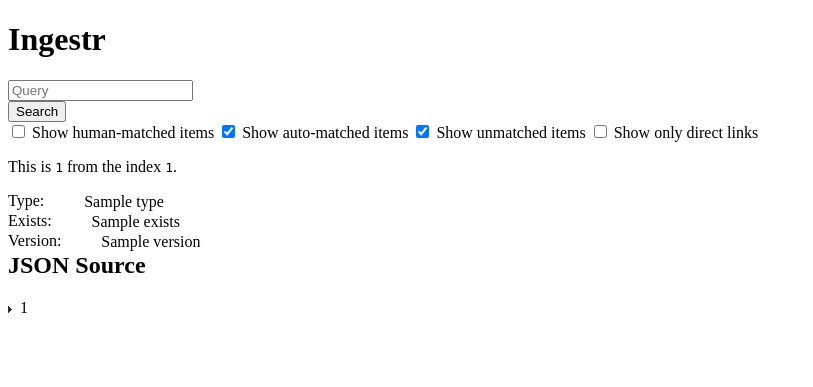
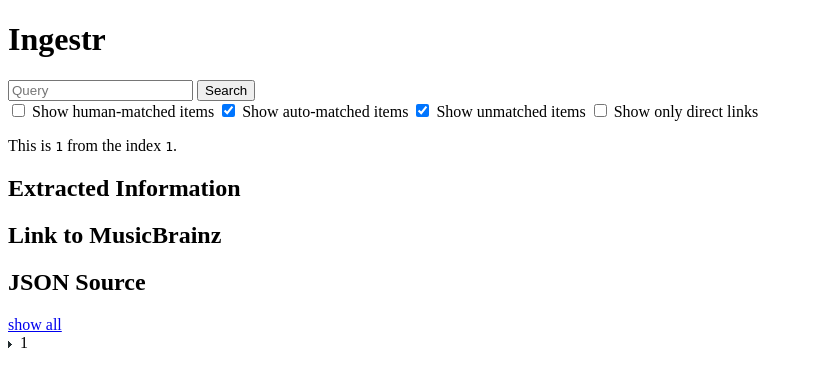
Before and after one commit to metabrainz/geordi, a Flask app: template ingestr-server/ingestr/templates/document.html in a window 1280 px wide. Shown: the top 387 px of the page, without its empty margins (0-813 px from the left). Run offline with Flask 2, Linux system fonts and the light colour scheme; the template is opened without the code that fills it: most values are stand-ins (such as "Sample title", 1, 10 or a date in 2020).

Commit message:
Tweaking styling, adding scaffolding for detail page

```diff
--- a/ingestr-server/ingestr/templates/document.html
+++ b/ingestr-server/ingestr/templates/document.html
@@ -6,13 +6,10 @@
 <p>
 This is <code>{{ data._id }}</code> from the index <code>{{ data._index }}</code>.
 </p>
-<dl>
-  <dt>Type</dt><dd>{{ data._type }}</dd>
-  <dt>Exists</dt><dd>{{ data.exists }}</dd>
-  <dt>Version</dt><dd>{{ data._version }}</dd>
-</dl>
 
-<h2 style="clear: left">JSON Source</h2>
+<h2>Extracted Information</h2>
+<h2>Link to MusicBrainz</h2>
+<h2>JSON Source</h2> <a href="#">show all</a>
 <div>{{ json_pp(data._source) }}</div>
 
 {% endblock %}
--- a/ingestr-server/ingestr/templates/layout.html
+++ b/ingestr-server/ingestr/templates/layout.html
@@ -11,12 +11,8 @@
           <div class="content">
             <h1>Ingestr</h1>
             <form action="/" method="get">
-              <div class="clearfix">
-                <div class="input">
-                  <input type="text" name="query" id="id-query" placeholder="Query" />
-                </div>
-              </div>
               <div class="actions">
+                <input type="text" name="query" id="id-query" placeholder="Query" />
                 <input type="submit" class="btn primary" value="Search" />
               </div>
               <div class="filters">
```
Also changed, not shown: ingestr-server/ingestr/static/styles/main.css (line endings or trailing spaces).
